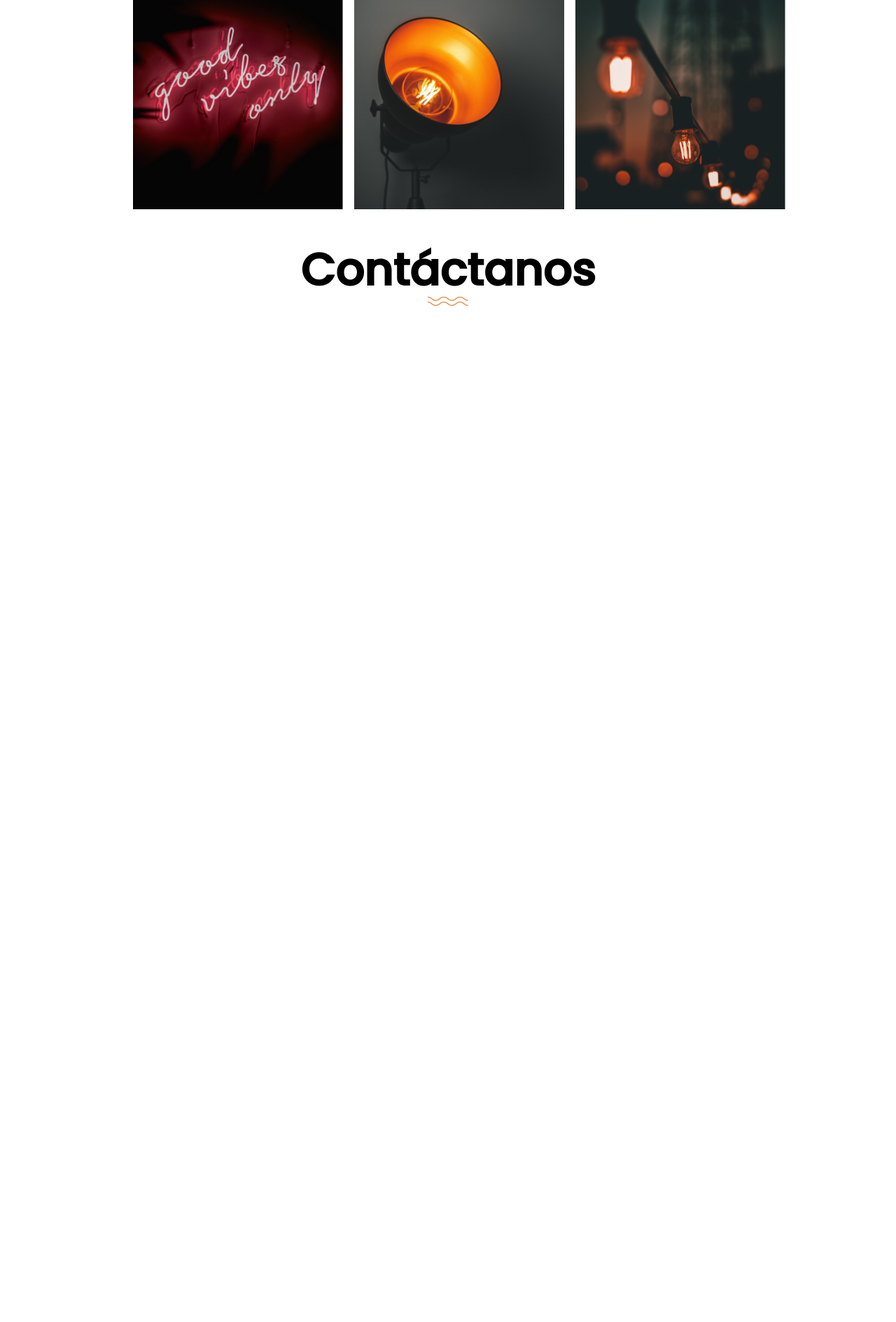
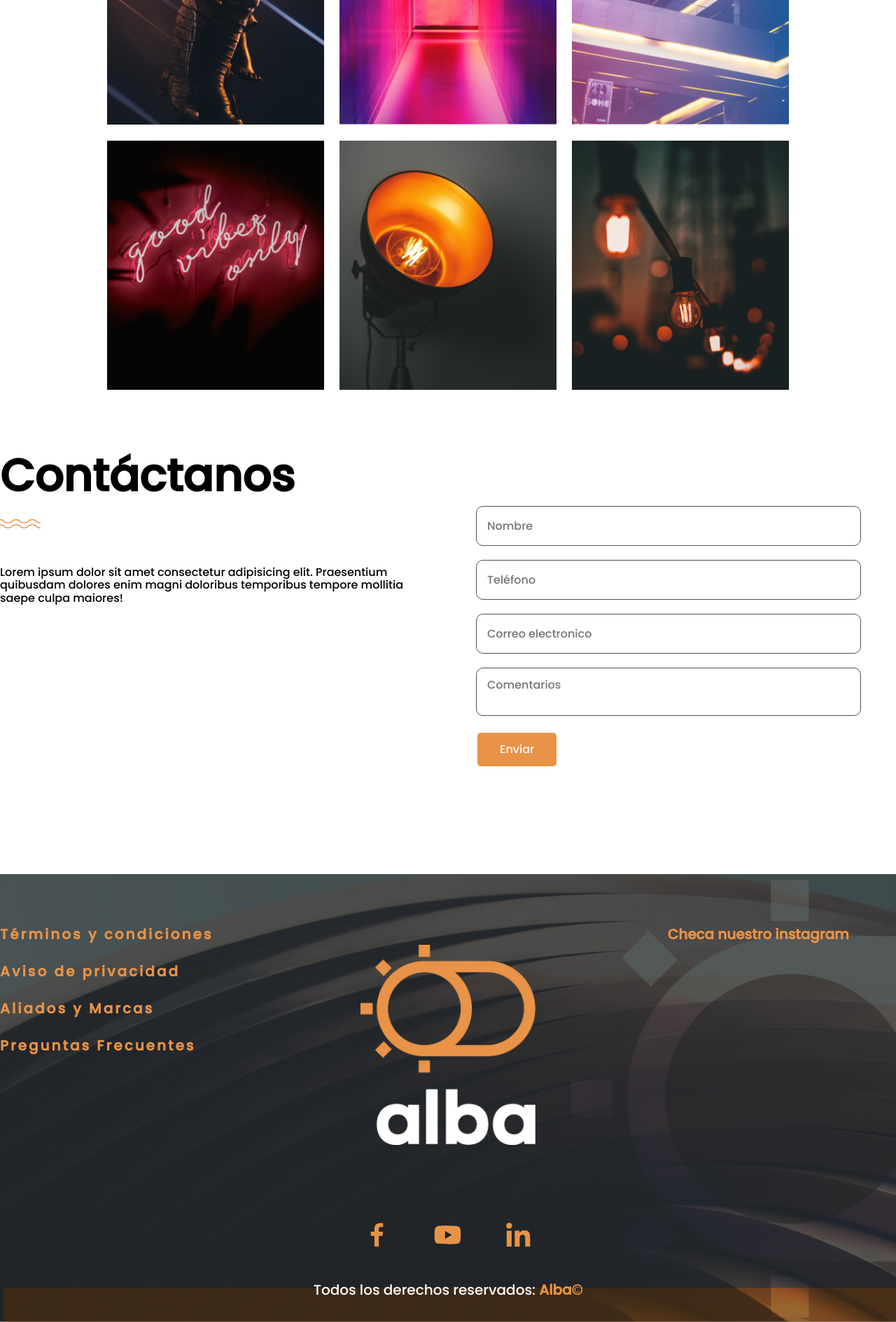
Before and after one commit to ABSVega/Albaweb, a PHP site: page / in a window 1280 px wide. Shown: the part 4209-6098 px from the top of the page at 70% size. Before the commit the page ends 4646 px from the top, so only its background shows below. Run offline with PHP 8.4, Linux system fonts and the light colour scheme.

Commit message:
sexta_version

```diff
--- a/css/style.css
+++ b/css/style.css
@@ -100,7 +100,7 @@ header {
 }
 
 
-@media (max-width: 1090px) {
+@media (max-width: 1200px) {
     #menu-icon {
         display: block;
     }
@@ -151,7 +151,7 @@ header {
 /*Contenedor de la página*/
 .container {
     width: 100%;
-    max-width: 1200px;
+    max-width: 1600px;
     margin: 0 auto;
     --padding-container: 0;
 }
@@ -229,10 +229,6 @@ header {
     line-height: 1.4;
     padding-bottom: 15px;
     padding-top: 30px;
-}
-
-.about__us_picture {
-    max-width: 900px;
 }
 
 .about__us_img {
@@ -359,6 +355,11 @@ header {
     padding-bottom: 50px;
 }
 
+.color__dif {
+    color: var(--main-color);
+    font-weight: bolder;
+}
+
 .gallery__img_title {
     padding-bottom: 50px;
 }
@@ -371,11 +372,10 @@ header {
 }
 
 .photos .gallery {
-    max-width: 900px;
+    max-width: 1200px;
     display: grid;
-    grid-template-columns: 300px 300px 300px;
-    grid-template-rows: 300px 300px 300px;
-    grid-gap: 1rem;
+    grid-template-columns: repeat(auto-fit, minmax(300px, auto));
+    grid-gap: 1.4rem;
 }
 
 .photos .gallery img {
@@ -387,11 +387,127 @@ header {
 .photos .gallery .img__a {
     grid-row: 1/3;
 }
+
 /*Alba Contact*/
 .alba__contact {
+    padding-top: 50px;
+    padding-bottom: 150px;
+    display: grid;
+    grid-template-columns: 1fr 1fr;
+    width: 100%;
+    gap: 5rem;
+    margin: 0 auto;
+}
+
+.contact__element {
+    padding-bottom: 50px;
+    padding-top: 25px;
+}
+
+.contact__form {
+    padding-top: 80px;
+    width: 100%;
+    padding-right: 50px;
+}
+
+.input__required {
+    display: block;
+    list-style: disc;
+    padding: 15px;
+    margin-bottom: 20px;
+    width: 100%;
+    height: 100%;
+    resize: none;
+    border: 1px solid rgb(81, 81, 81);
+    border-radius: 10px;
+}
+
+.button {
+    background-color: var(--main-color);
+    color: white;
+    padding: 15px 32px;
     text-align: center;
+    display: inline-block;
+    font-size: 16px;
+    margin: 4px 2px;
+    cursor: pointer;
+    border-radius: 5px;
+    border: none;
+}
+
+/*Alba Footer*/
+.alba__footer {
+    width: 100%;
+    height: 80vh;
+    background-image: url(/img/ALBA_WEB_ELEMENTS-31.png);
+    background-size: cover;
+}
+
+.alba__footer .footer__grid {
+    width: 100%;
+    max-width: 1600px;
+    margin:0 auto;
+    display: grid;
+    grid-template-columns: repeat(3, 1fr);
+    grid-gap: 50px;
+    padding: 45px 0px;
+}
+
+.footer__links a{
+    text-align: left;
+    color: var(--main-color);
+    display: flex;
+    letter-spacing: 3px;
+    font-size: 20px;
+    font-weight: bolder;
+    padding-top: 30px;
+}
+
+.footer__logos figure {
+    width: 100%;
+    height: 100%;
+    display: flex;
+    justify-content: center;
+    align-items: center;
+    padding-bottom: 50px;
+}
+
+.footer__logo {
+    width: 250px;
+}
+
+.footer__smedia{
+    justify-content: center;
+    justify-items: center;
+    display: flex;
+    grid-gap: 3.5em;
 
 }
 
+.footer__smedia img {
+    width: 45px;
+}
 
-/*Footer*/
+.footer__copy{
+    color: #ffffff;
+    text-align: center;
+    font-size: 20px;
+    padding-top: 40px;
+}
+
+.footer__instagram {
+    text-align: center;
+    color: var(--main-color);
+    font-size: 20px;
+    font-weight: bolder;
+    padding-top: 30px;
+}
+
+@media screen and (max-width: 800px){
+    .alba__footer .footer__grid {
+        width: 90%;
+        grid-template-columns: repeat(auto-fit, minmax(266px, auto));
+        grid-gap: 50px;
+        padding: 35px 0px;
+    }
+}
--- a/index.html
+++ b/index.html
@@ -61,10 +61,9 @@
                         voluptatum molestias!
                     </p>
                 </div>
-
-                <figure class="about__us_picture">
+                <div class="about__us_picture">
                     <img src="img/ALBA_WEB_ELEMENTS-08.png" alt="about__us_img" class="about__us_img">
-                </figure>
+                </div>
             </div>
         </section>
 
@@ -117,7 +116,7 @@
 
         <section class="container alba__services">
 
-            <h1 class="first__title">Nuestro Portafolio</h1>
+            <h1 class="first__title">Nuestro <span class="color__dif">Portafolio</span></h1>
             <p class="first__subtitle">Servicios</p>
             <img src="img/ALBA_WEB_ELEMENTS-07.png" alt="services__img" class="services__img_title">
 
@@ -165,7 +164,7 @@
         </section>
 
         <section class="container alba__gallery">
-            <h1 class="first__title">Productos & Proyectos</h1>
+            <h1 class="first__title">Productos & <span class="color__dif">Proyectos</span></h1>
             <p class="first__subtitle">Galería</p>
             <img src="img/ALBA_WEB_ELEMENTS-07.png" alt="gallery__elemtent" class="gallery__img_title">
 
@@ -201,10 +200,57 @@
         </section>
 
         <section class="container alba__contact">
-            <h1 class="first__title">Contáctanos</h1>
-            <img src="img/ALBA_WEB_ELEMENTS-07.png" alt="contact__element">
+            <div class="contact__texts">
+                <h1 class="first__title">Contáctanos</h1>
+                <img src="img/ALBA_WEB_ELEMENTS-07.png" alt="contact__element" class="contact__element">
+
+                <p class="">
+                    Lorem ipsum dolor sit amet consectetur adipisicing elit. Praesentium quibusdam dolores enim magni
+                    doloribus temporibus tempore mollitia saepe culpa maiores!
+                </p>
+            </div>
+
+            <div class="contact__form">
+                <form>
+                    <input type="text" id="name" name="name" placeholder="Nombre" required class="input__required">
+                    <input type="tel" id="phone" name="phone" placeholder="Teléfono" required class="input__required">
+                    <input type="email" id="email" name="email" placeholder="Correo electronico" required
+                        class="input__required">
+                    <textarea id="comments" name="comments" placeholder="Comentarios"
+                        class="input__required"></textarea>
+                    <input type="submit" value="Enviar" class="button">
+                </form>
+            </div>
         </section>
     </main>
+    <footer class="alba__footer">
+        <div class="footer__grid">
+            <div class="footer__links">
+                <a href="#">Términos y condiciones</a>
+                <a href="#">Aviso de privacidad</a>
+                <a href="#">Aliados y Marcas</a>
+                <a href="#">Preguntas Frecuentes</a>
+            </div>
+
+            <div class="footer__logos">
+                <figure class="footer__figure">
+                    <img src="img/ALBA_WEB_ELEMENTS-19.png" alt="footer__logo" class="footer__logo">
+                </figure>
+                <div class="footer__smedia">
+                    <a href="http://"><img src="img/facebook.svg" alt="footer__facebook" class="footer__facebook"></a>
+                    <a href="http://"><img src="img/youtube.svg" alt="footer__youtube" class="footer__youtube"></a>
+                    <a href="http://"><img src="img/linkedin.svg" alt="footer__linkedin" class="footer__linkedin"></a>
+                </div>
+                <div class="footer__copy">
+                    <p>Todos los derechos reservados: <span class="color__dif">Alba&copy;</span></p>
+                </div>
+            </div>
+
+            <div class="footer__instagram">
+                <p>Checa nuestro instagram</p>
+            </div>
+        </div>
+    </footer>
     <!--Este script tiene las particulas y esta en la carpeta de JS-->
     <script type="text/javascript" src="js/particles.min.js"></script>
     <!--Este script tiene la configuración de las particulas y esta en la carpeta de JS-->
```
Also changed, not shown: img/linkedin.svg.
